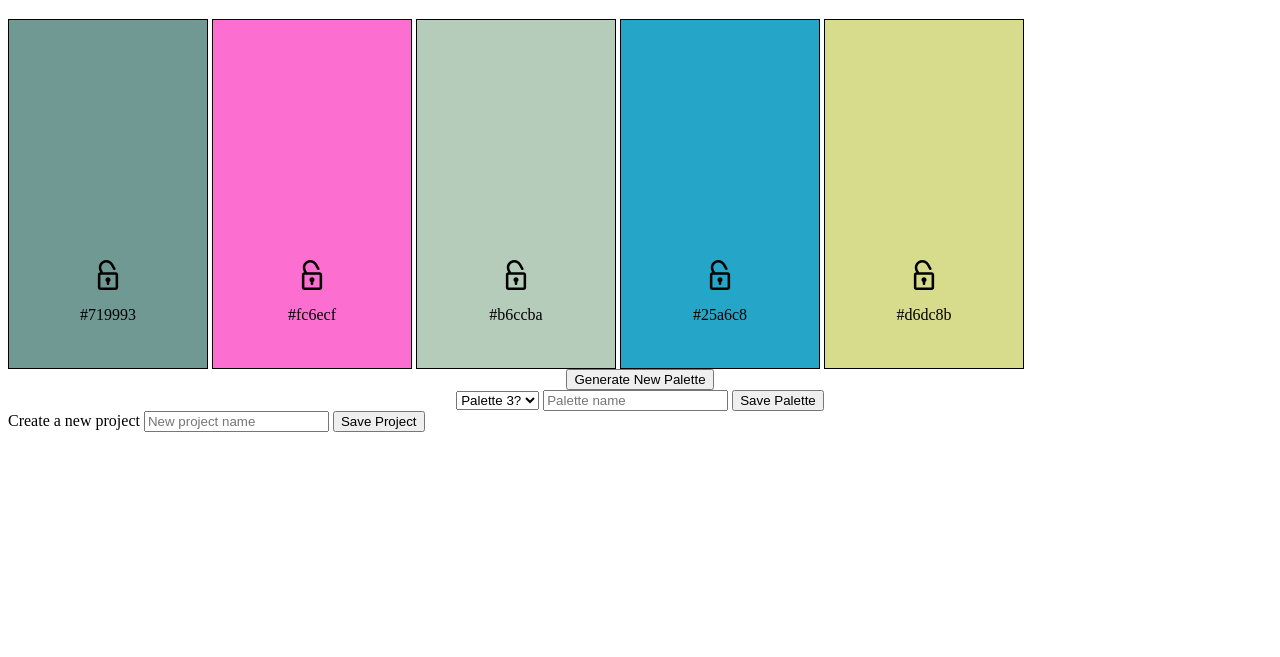
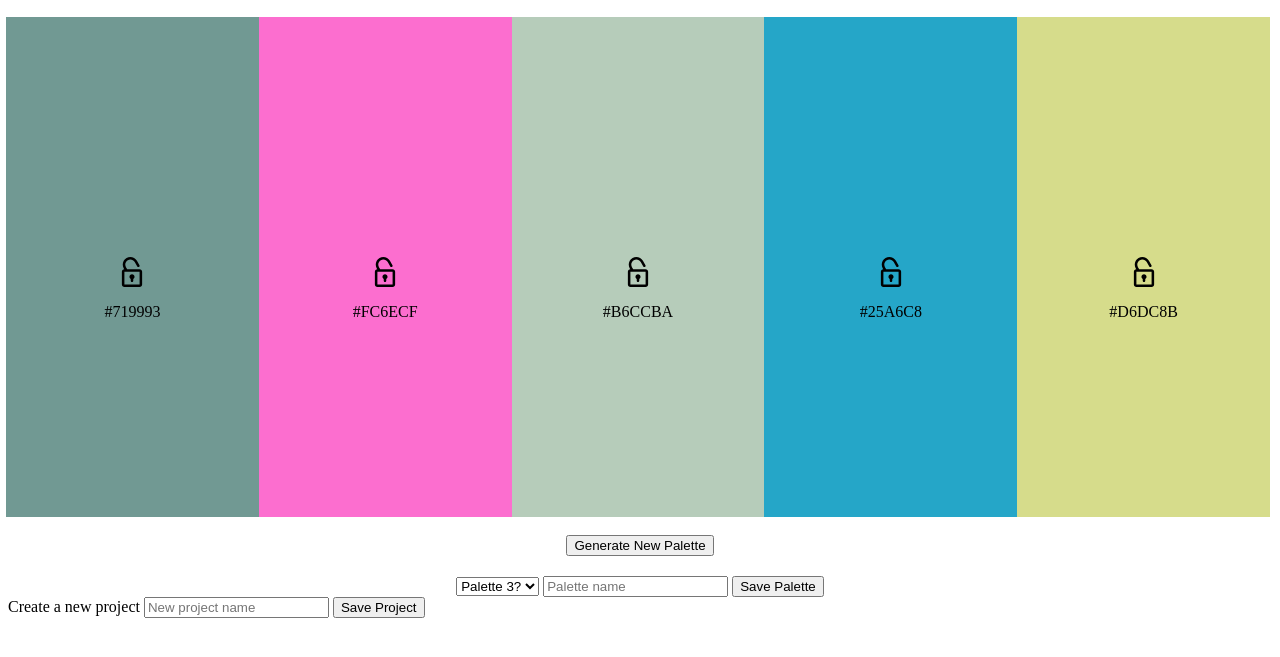
Before and after one commit to jaredeklin/palette-picker, a website: page public/index.html in a window 1280 px wide. Shown: the part 61-718 px from the top of the page. Drawn offline with nearby package versions, Linux system fonts and the light colour scheme.

Commit message:
Update card styling, taller, negative margin

```diff
--- a/public/css/styles.css
+++ b/public/css/styles.css
@@ -8,12 +8,11 @@ h1 {
 }
 
 .colors {
-  position: relative;
   box-sizing: border-box;
-  display: inline-flex;
-  width: 200px;
-  height: 350px;
-  border: 1px solid black;
+  display: inline-block;
+  width: 20%;
+  height: 500px;
+  margin: -2px;
 }
 
 .colors div {
@@ -40,7 +39,6 @@ h1 {
 
 
 .lock-btn:hover {
-  /*border: 1px solid black;*/
   box-shadow: 0 0 4px 4px;
 }
 
@@ -51,7 +49,7 @@ h1 {
 
 .new-palette-btn {
   display: block;
-  margin: auto;
+  margin: 20px auto;
 }
 
 .palette-form {
--- a/public/js/scripts.js
+++ b/public/js/scripts.js
@@ -5,13 +5,13 @@ $('.new-palette-btn').on('click', colorsArray);
 $('.color-section').on('click', '.lock-btn', toggleLock);
 
 colorsArray();
-appendColors();
 
 function randomColor() {
   let hexColor = '';
   while(hexColor.length < 6) {
-    hexColor += (Math.random()).toString(16).substr(-6).substr(-1)
+    hexColor += (Math.random()).toString(16).substr(-6).substr(-1).toUpperCase()
   }
+
   return `#${hexColor}`
 }
 
```
